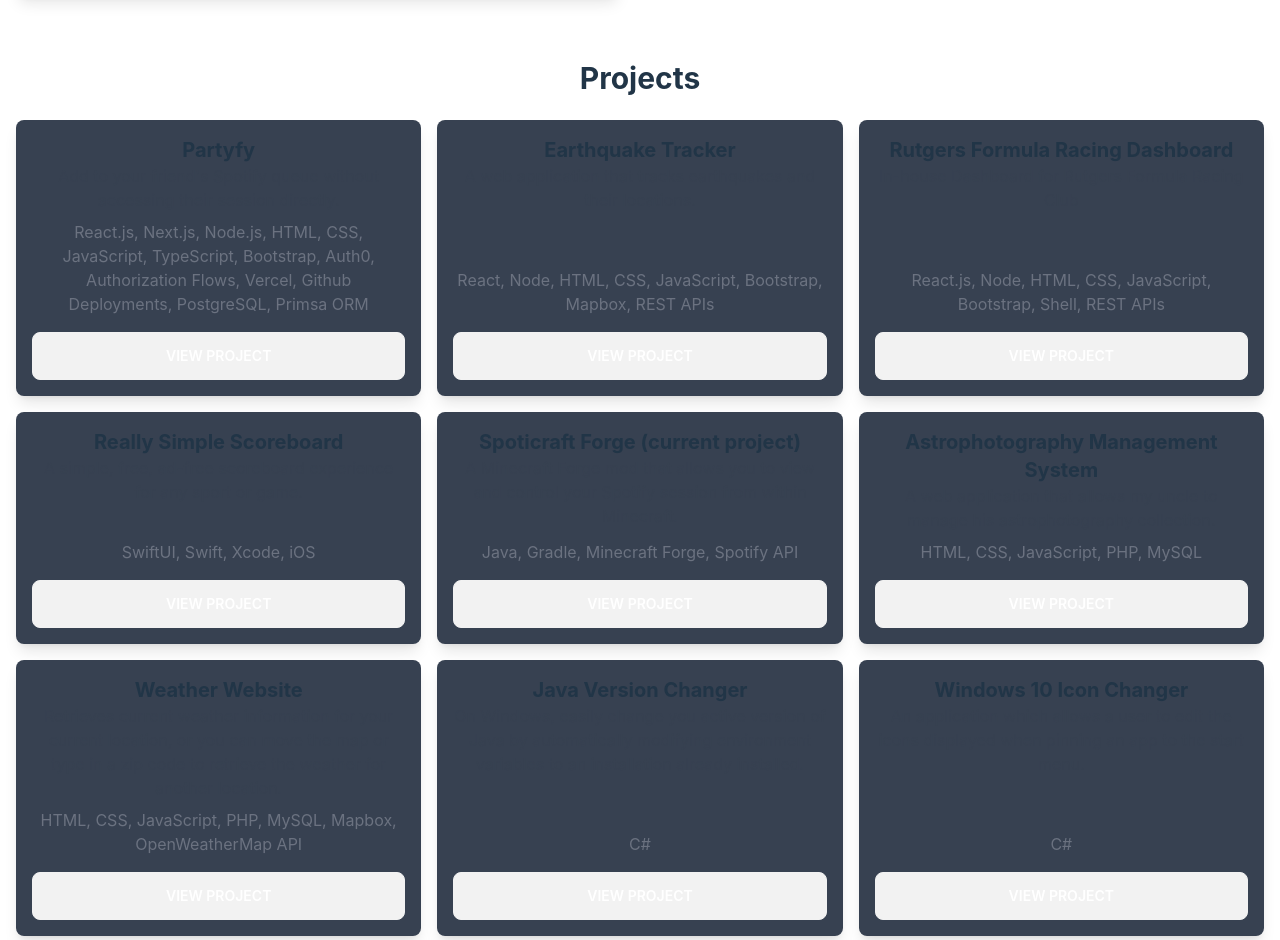
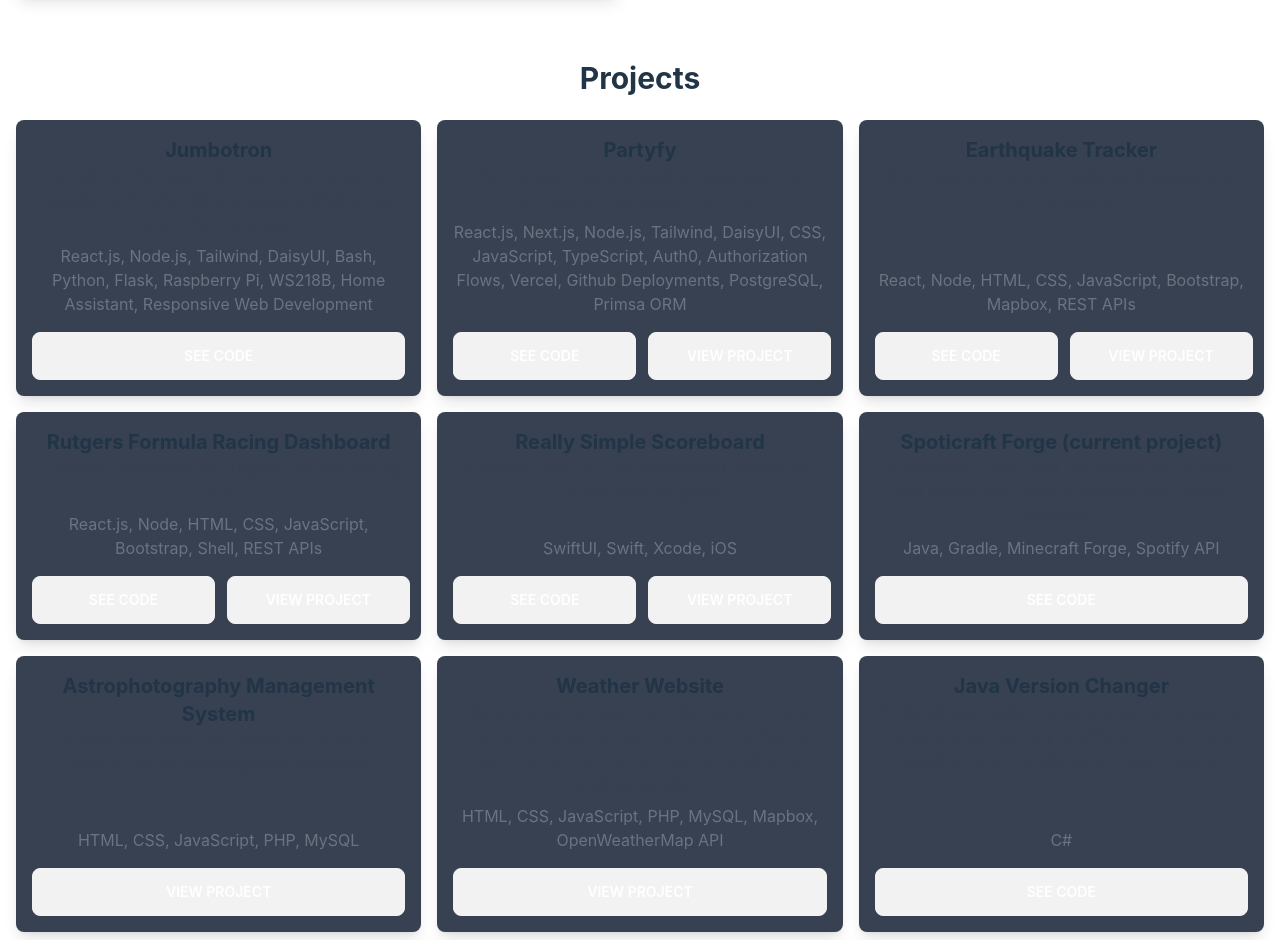
Before and after one commit to mv5903/website, a Svelte app in the folder website/: page / in a window 1280 px wide. Shown: the part 1860-2800 px from the top of the page. Built offline with nearby package versions, Linux system fonts and the light colour scheme.

Commit message:
Add more details, see code button

```diff
--- a/website/src/App.svelte
+++ b/website/src/App.svelte
@@ -9,7 +9,7 @@
   onMount(() => {
     setTimeout(() => {
       showDownArrow = true;
-    }, 3000);
+    }, 1000);
   });
 </script>
 
@@ -17,7 +17,9 @@
   <div class="min-h-screen flex flex-col gap-3 justify-center text-center place-items-center">
 
     <!-- Avatar -->
-    <img class="w-24 sm:w-48 rounded-xl flex justify-center mb-10" src={`/images/matthew.jpeg`} alt="Matthew Vandenberg" />
+    <div class="h-[15vh] sm:h-[30vh] mb-4">
+      <img class="h-[15vh] sm:h-[30vh] rounded-xl flex justify-center mb-10" src={`/images/matthew.jpeg`} alt="Matthew Vandenberg" loading="lazy" />
+    </div>
 
     <!-- Intro -->
     <h2 class="text-lg text-gray-600 dark:text-gray-300">Hi, I'm</h2>
@@ -26,7 +28,7 @@
     <h2 class="text-xl text-gray-700 dark:text-gray-200">Student at Rutgers University</h2>
 
     <!-- Scroll Down Indicator -->
-    <div class={`flex justify-center mt-32 ${showDownArrow ? 'visible' : 'hidden'}`}>
+    <div class={`flex justify-center mt-32 ${!showDownArrow && 'invisible'}`}>
       <div class="animate-bounce">
         <svg xmlns="http://www.w3.org/2000/svg" class="h-6 w-6 text-gray-700 dark:text-gray-300" fill="none" viewBox="0 0 24 24" stroke="currentColor">
           <path stroke-linecap="round" stroke-linejoin="round" stroke-width="2" d="M19 9l-7 7-7-7" />
@@ -88,8 +90,13 @@
           {#if project.tech}
             <p class="text-gray-500 dark:text-gray-400 mt-2">{project.tech}</p>
           {/if}
-          {#if project.website}
-            <a href={project.website} target="_blank" class="btn text-white hover:text-white mt-4">View Project</a>
+          {#if project.github && project.website}
+          <div class="flex justify-between gap-3">
+            <a href={project.github} target="_blank" class="btn w-[49%] text-white hover:text-white mt-4">See Code</a>
+            <a href={project.website} target="_blank" class="btn w-[49%] text-white hover:text-white mt-4">View Project</a>
+          </div>
+          {:else if (project.github && !project.website) || (!project.github && project.website)}
+            <a href={project.github ?? project.website} target="_blank" class="btn text-white hover:text-white mt-4">{project.github ? "See Code" : "View Project"}</a>
           {/if}
         </div>
       {/each}
--- a/website/src/assets/projects.js
+++ b/website/src/assets/projects.js
@@ -1,33 +1,43 @@
 export const projects = [
+    {
+        subheading: "Jumbotron",
+        content: "Controlling a 64 row x 48 column matrix using a Raspberry Pi, WS218B addressable RGB strips, and other materials.",
+        tech: "React.js, Node.js, Tailwind, DaisyUI, Bash, Python, Flask, Raspberry Pi, WS218B, Home Assistant, Responsive Web Development",
+        github: "https://github.com/mv5903/jumbotron"
+    },
     {
         subheading: "Partyfy",
         content: "Add to your friend's Spotify queue without accessing their session directly.",
-        tech: "React.js, Next.js, Node.js, HTML, CSS, JavaScript, TypeScript, Bootstrap, Auth0, Authorization Flows, Vercel, Github Deployments, PostgreSQL, Primsa ORM",
-        website: "https://github.com/mv5903/partyfy"
+        tech: "React.js, Next.js, Node.js, Tailwind, DaisyUI, CSS, JavaScript, TypeScript, Auth0, Authorization Flows, Vercel, Github Deployments, PostgreSQL, Primsa ORM",
+        github: "https://github.com/mv5903/partyfy",
+        website: "https://partyfy.mattvandenberg.com/"
     },
     {
         subheading: "Earthquake Tracker",
         content: "A web application that tracks earthquakes and their locations.",
         tech: "React, Node, HTML, CSS, JavaScript, Bootstrap, Mapbox, REST APIs",
-        website: "https://github.com/mv5903/earthquake-tracker"
+        github: "https://github.com/mv5903/earthquake-tracker",
+        website: "https://earthquakes.mattvandenberg.com/"
     },
     {
         subheading: "Rutgers Formula Racing Dashboard",
         content: "In-house Dashboard for Rutgers Formula Racing Club",
         tech: "React.js, Node, HTML, CSS, JavaScript, Bootstrap, Shell, REST APIs",
-        website: "https://github.com/mv5903/rfr-dashboard"
+        github: "https://github.com/mv5903/rfr-dashboard",
+        website: "https://react-tutorial-f7ffc.firebaseapp.com/"
     },
     {
         subheading: "Really Simple Scoreboard",
         content: "A simple, free, ad-free scoreboard experience for any sport or game.",
         tech: "SwiftUI, Swift, Xcode, iOS",
-        website: "https://github.com/mv5903/swift-projects/tree/main/Really%20Simple%20Series"
+        github: "https://github.com/mv5903/swift-projects/tree/main/Really%20Simple%20Series",
+        website: "https://apps.apple.com/us/app/really-simple-scoreboard/id1593322410"
     },
     {
         subheading: "Spoticraft Forge (current project)",
         content: "A Minecraft Forge mod that allows you to view and control your Spotify session from within Minecraft.",
         tech: "Java, Gradle, Minecraft Forge, Spotify API",
-        website: "https://github.com/mv5903/spoticraft"
+        github: "https://github.com/mv5903/spoticraft"
     },
     {
         subheading: "Astrophotography Management System",
@@ -45,13 +55,13 @@ export const projects = [
         subheading: "Java Version Changer",
         content: "On Windows, easily change you active version of Java by automatically modifying environment variables to an installation already installed.",
         tech: "C#",
-        website: "https://github.com/mv5903/Java-Version-Changer"
+        github: "https://github.com/mv5903/Java-Version-Changer"
     },
     {
         subheading: "Windows 10 Icon Changer",
         content: "An application which allows a user to edit the icons displayed when pinning an app to the start menu.",
         tech: "C#",
-        website: "https://github.com/mv5903/icon-changer"
+        github: "https://github.com/mv5903/icon-changer"
     },
     {
         subheading: "Java Game for AP Calculus BC",
```
